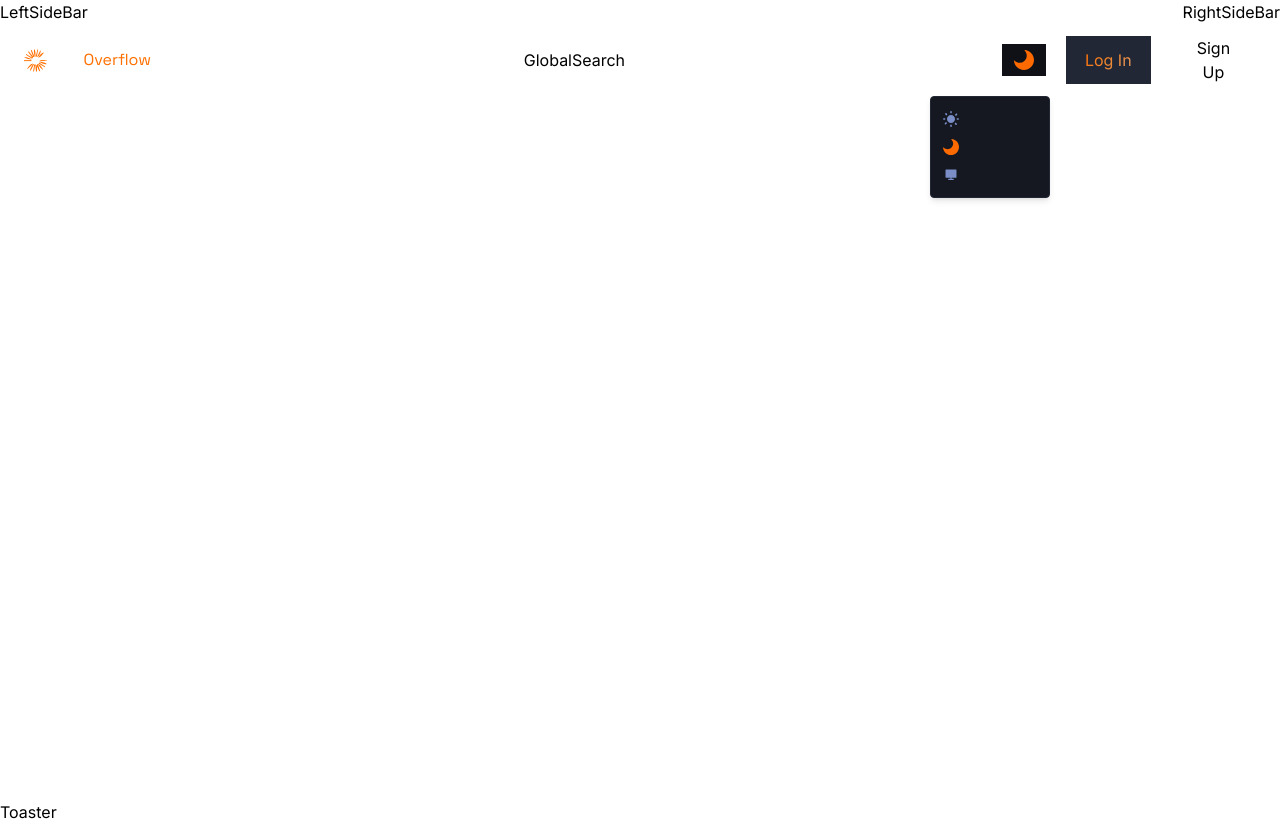
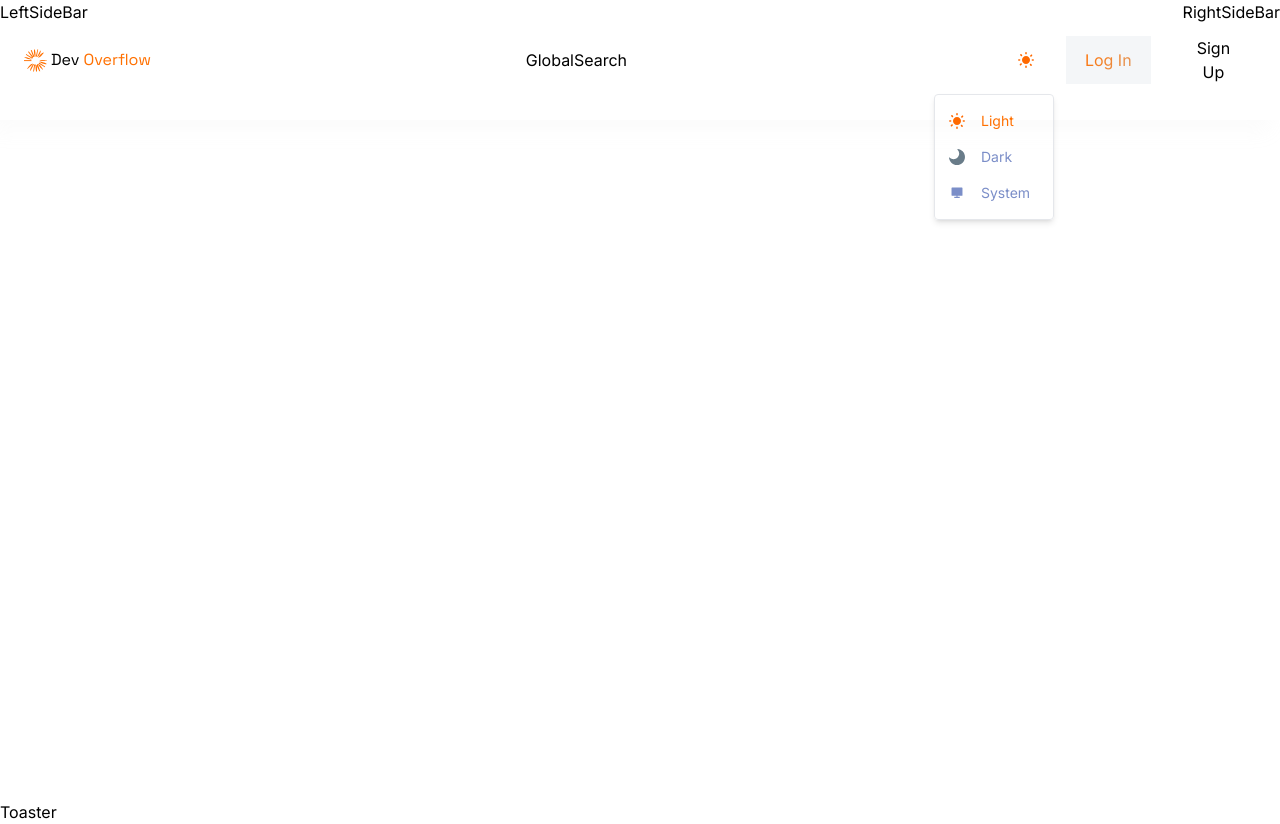
Before and after one commit to Vahidsaeid72/stack_overflow_with_nextjs, a Next.js app: page / in a window 1280 px wide. Both pictures are taken after a click on the button 1023 px from the left and 60 px from the top of the page. Built offline with nearby package versions, Linux system fonts and the light colour scheme; no server answers.

Commit message:
Modification of themes

```diff
--- a/components/shared/navbar/Theme.tsx
+++ b/components/shared/navbar/Theme.tsx
@@ -3,6 +3,8 @@ import React from 'react'
 import {useTheme} from "@/context/ThemeProvider";
 import sun from "@/assets/icons/sun.svg";
 import moon from "@/assets/icons/moon.svg";
+import computer from "@/assets/icons/computer.svg";
+
 import Image from 'next/image';
 import {
     Menubar,
@@ -21,11 +23,20 @@ function Theme() {
         <Menubar className='relative border-none bg-transparent shadow-none'>
         <MenubarMenu>
             <MenubarTrigger className='focus:bg-light-900 dark:focus:bg-dark-200 dark:data-[state=open]:bg-dark-200'>
-                {mode==='light'?<Image src={sun} alt='light mode' className='active-theme'/>:<Image src={moon} alt='light mode' className='active-theme'/>}
+                {mode==='light'?<Image src={sun} alt='light mode' className='active-theme'/>:mode==='dark'?<Image src={moon} alt='light mode' className='active-theme'/>:<Image src={computer} alt='light mode' className='active-theme'/>}
             </MenubarTrigger>
             <MenubarContent className='absolute right-[-3rem] mt-3 min-w-[120px] rounded border py-2 dark:border-dark-400 dark:bg-dark-300'>
                 {themes.map((theme,index)=>(
-                        <MenubarItem onClick={()=>{setMode(theme.value)}} key={index}>
+                        <MenubarItem
+                        className='dark:focus:bg-dark-400 flex items-center gap-4 px-2.5 py-2'
+                         onClick={()=>{
+                            setMode(theme.value)
+                            if(theme.value !== 'system'){
+                                localStorage.setItem('theme',theme.value) ;
+                            }else{
+                                localStorage.removeItem('theme');
+                            }
+                            }} key={index}>
                           <Image
                           src={theme.icon}
                            alt={theme.value}
@@ -33,6 +44,7 @@ function Theme() {
                             height={16}
                             className={`${mode === theme.value && 'active-theme'}`}
                             />
+                            <p className={`body-semibold text-light-500 ${mode === theme.value ? 'text-primary-500':'text-dark100_light900'}`}>{theme.lebale}</p>
                         </MenubarItem>
                 ))}
             </MenubarContent>
--- a/constants/index.ts
+++ b/constants/index.ts
@@ -1,9 +1,75 @@
 import sun from '../assets/icons/sun.svg'
 import moon from '../assets/icons/moon.svg'
 import computer from '../assets/icons/computer.svg'
+import { SidebarLink } from "@/types";
 
 export const themes =[
     {value :'light' , lebale : 'Light' , icon:sun},
     {value :'dark' , lebale : 'Dark' , icon:moon},
     {value :'system' , lebale : 'System' , icon:computer}
 ]
+
+export const sidebarLinks: SidebarLink[] = [
+    {
+      imgURL: "/assets/icons/home.svg",
+      route: "/",
+      label: "Home",
+    },
+    {
+      imgURL: "/assets/icons/users.svg",
+      route: "/community",
+      label: "Community",
+    },
+    {
+      imgURL: "/assets/icons/star.svg",
+      route: "/collection",
+      label: "Collections",
+    },
+    {
+      imgURL: "/assets/icons/suitcase.svg",
+      route: "/jobs",
+      label: "Find Jobs",
+    },
+    {
+      imgURL: "/assets/icons/tag.svg",
+      route: "/tags",
+      label: "Tags",
+    },
+    {
+      imgURL: "/assets/icons/user.svg",
+      route: "/profile",
+      label: "Profile",
+    },
+    {
+      imgURL: "/assets/icons/question.svg",
+      route: "/ask-question",
+      label: "Ask a question",
+    },
+   ];
+
+   export const BADGE_CRITERIA = {QUESTION_COUNT: {
+    BRONZE: 10,
+    SILVER: 50,
+    GOLD: 100,
+  },
+  ANSWER_COUNT: {
+    BRONZE: 10,
+    SILVER: 50,
+    GOLD: 100,
+  },
+  QUESTION_UPVOTES: {
+    BRONZE: 10,
+    SILVER: 50,
+    GOLD: 100,
+  },
+  ANSWER_UPVOTES: {
+    BRONZE: 10,
+    SILVER: 50,
+    GOLD: 100,
+  },
+  TOTAL_VIEWS: {
+    BRONZE: 1000,
+    SILVER: 10000,
+    GOLD: 100000,
+  },
+ }
--- a/context/ThemeProvider.tsx
+++ b/context/ThemeProvider.tsx
@@ -12,12 +12,13 @@ export function ThemeProvider({ children }: { children: React.ReactNode }) {
   const [mode, setMode] = useState('dark');
 
   const handelThemeChange = () => {
-    if (mode === "light") {
-      document.documentElement.classList.add("light");
+    if (localStorage.theme === "dark" || (!('theme' in localStorage) && window.matchMedia('(prefers-color-scheme: dark)').matches)) {
+      setMode('dark')
+      document.documentElement.classList.add("dark");
+
+    } else {
+      setMode('light')
       document.documentElement.classList.remove("dark");
-    } else {
-      document.documentElement.classList.add("dark");
-      document.documentElement.classList.remove("light");
     }
   };
 
```
